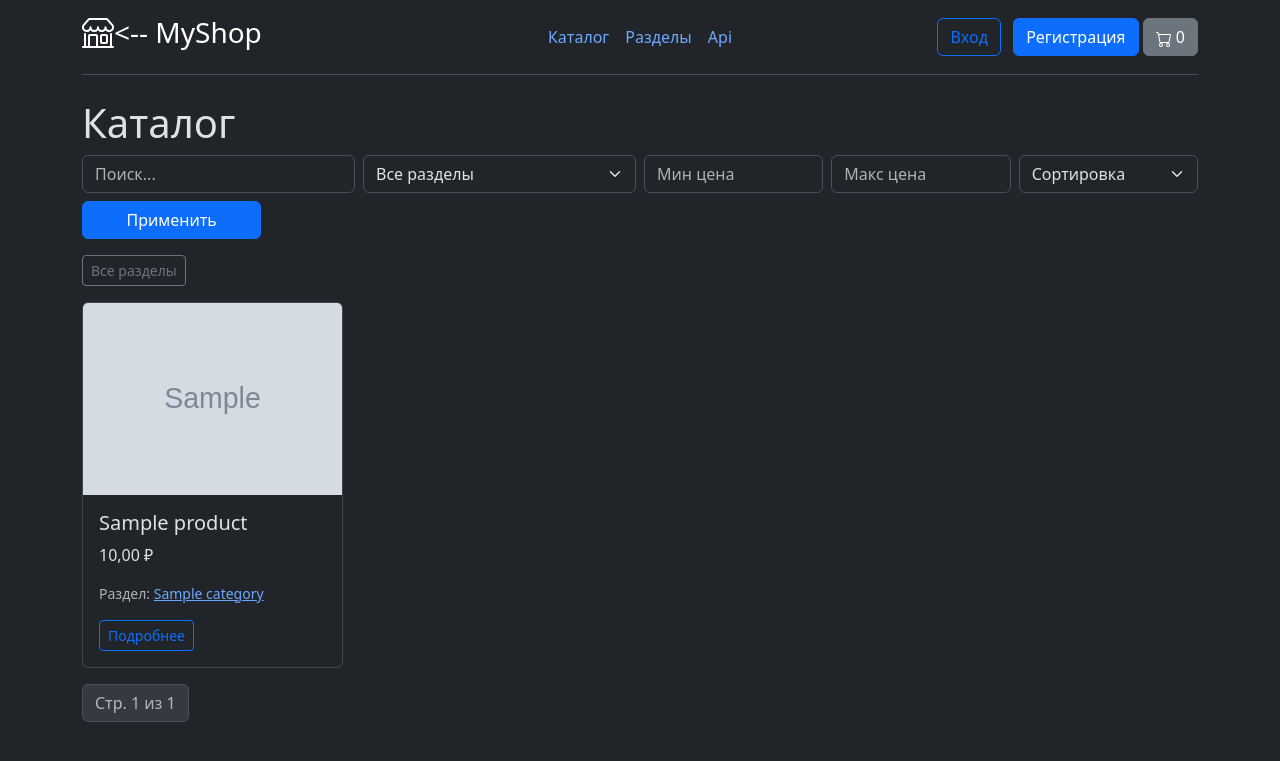
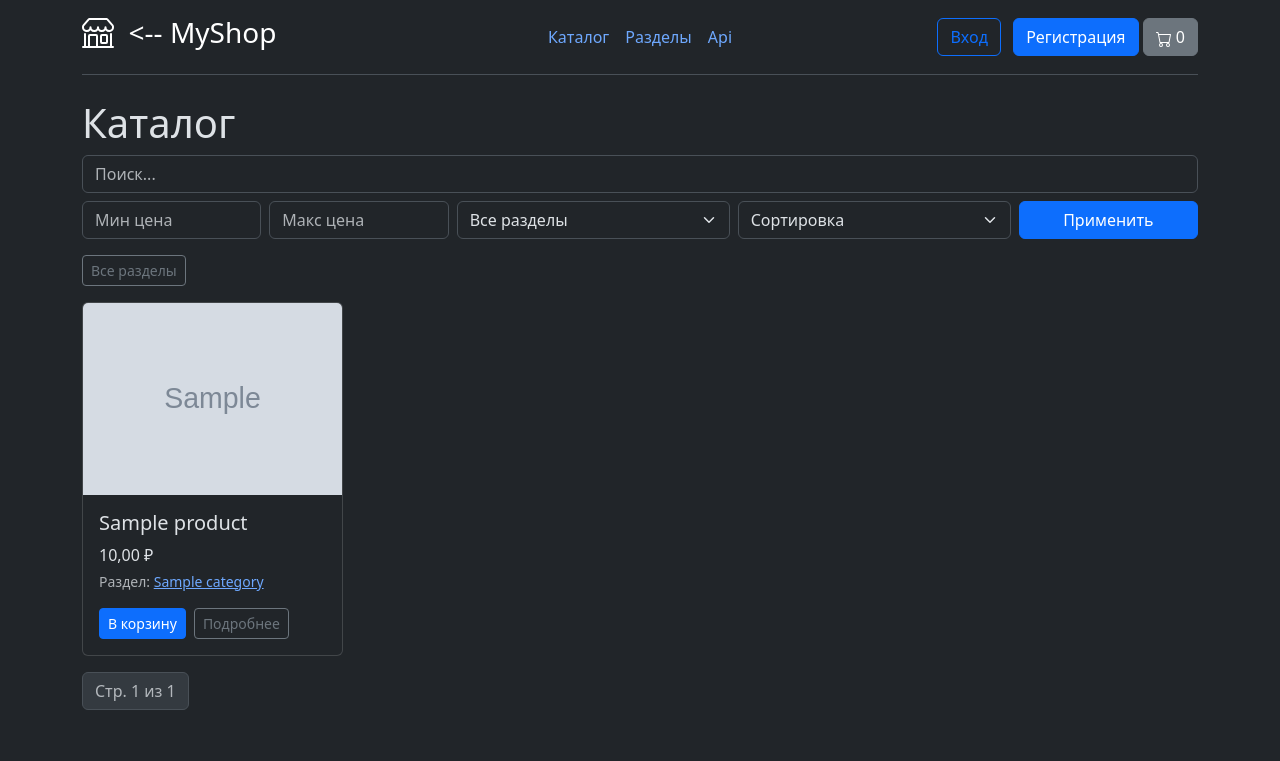
Before and after one commit to dsboikov/thirdtask_alt, a Django app: page / in a window 1280 px wide. Shown: the top 761 px of the page. Run offline with Django 5.2, Linux system fonts and the light colour scheme; tables that the repository leaves empty hold one stand-in row (values such as "Sample post"); grey boxes marked "Sample" are stand-in pictures; parts of the project's set-up code (start-up, migrations or seed data) failed here and were passed over.

Commit message:
Сделал плэйсхолдер для товаров, у которых нет картинки и добавил добавление в корзину из листинга

```diff
--- a/templates/base.html
+++ b/templates/base.html
@@ -25,7 +25,7 @@
                     1 0 0 1 1 1v5h6V9a.5.5 0 0 1 1 0v6h.5a.5.5 0 0 1 0 1H.5a.5.5 0 0 1 0-1H1V9a.5.5 0 0 1 .5-.5M4
                     15h3v-5H4zm5-5a1 1 0 0 1 1-1h2a1 1 0 0 1 1 1v3a1 1 0 0 1-1 1h-2a1 1 0 0 1-1-1zm3 0h-2v3h2z"/>
                 </svg>
-                <h3> <-- MyShop</h3>
+                <h3>&nbsp;&nbsp;<-- MyShop</h3>
             </a>
         </div>
         <ul class="nav col-12 col-md-auto mb-2 justify-content-center mb-md-0">
--- a/templates/products/product_list.html
+++ b/templates/products/product_list.html
@@ -8,8 +8,16 @@
 </h1>
 
 <form class="row g-2 mb-3">
-    <div class="col-md-3">
+    <div class="col-md-12">
         <input type="text" name="q" value="{{ request.GET.q }}" class="form-control" placeholder="Поиск...">
+    </div>
+    <div class="col-md-2">
+        <input type="number" step="0.01" name="min_price" value="{{ request.GET.min_price }}"
+               class="form-control" placeholder="Мин цена">
+    </div>
+    <div class="col-md-2">
+        <input type="number" step="0.01" name="max_price" value="{{ request.GET.max_price }}"
+               class="form-control" placeholder="Макс цена">
     </div>
     <div class="col-md-3">
         <select name="category" class="form-select">
@@ -19,15 +27,7 @@
             {% endfor %}
         </select>
     </div>
-    <div class="col-md-2">
-        <input type="number" step="0.01" name="min_price" value="{{ request.GET.min_price }}"
-               class="form-control" placeholder="Мин цена">
-    </div>
-    <div class="col-md-2">
-        <input type="number" step="0.01" name="max_price" value="{{ request.GET.max_price }}"
-               class="form-control" placeholder="Макс цена">
-    </div>
-    <div class="col-md-2">
+    <div class="col-md-3">
         <select name="ordering" class="form-select">
             <option value="">Сортировка</option>
             <option value="price" {% if request.GET.ordering == 'price' %}selected{% endif %}>Цена ↑</option>
@@ -49,14 +49,31 @@
     {% for p in products %}
     <div class="col-md-3 mb-3">
         <div class="card h-100">
-            {% if p.image %}<img src="{{ p.image.url }}" class="card-img-top" alt="{{ p.name }}">{% endif %}
-            <div class="card-body">
+            <a href="{{ p.get_absolute_url }}">
+                {% if p.image %}
+                <img src="{{ p.image.url }}" class="card-img-top" alt="{{ p.name }}">
+                {% else %}
+                <img src="{% static 'img/placeholder.png' %}" class="card-img-top" alt="{{ p.name }}">
+                {% endif %}
+            </a>
+            <div class="card-body d-flex flex-column">
                 <h5 class="card-title">{{ p.name }}</h5>
-                <p class="card-text">{{ p.price }} ₽</p>
-                <p class="text-muted small">
+                <p class="card-text mb-1">{{ p.price }} ₽</p>
+                <p class="text-muted small mb-3">
                     Раздел: <a href="{% url 'products:category_detail' p.category.slug %}">{{ p.category.name }}</a>
                 </p>
-                <a href="{{ p.get_absolute_url }}" class="btn btn-sm btn-outline-primary">Подробнее</a>
+                <div class="mt-auto d-flex gap-2">
+                    {% if p.stock > 0 %}
+                    <form action="{% url 'orders:cart_add' p.id %}" method="post" class="d-inline">
+                        {% csrf_token %}
+                        <input type="hidden" name="quantity" value="1">
+                        <button class="btn btn-sm btn-primary">В корзину</button>
+                    </form>
+                    {% else %}
+                        <button class="btn btn-sm btn-outline-primary disabled">Нет в наличии</button>
+                    {% endif %}
+                    <a href="{{ p.get_absolute_url }}" class="btn btn-sm btn-outline-secondary">Подробнее</a>
+                </div>
             </div>
         </div>
     </div>
```
Also changed, not shown: templates/products/product_detail.html (+6 -1 lines), static/img/placeholder.png (added).
